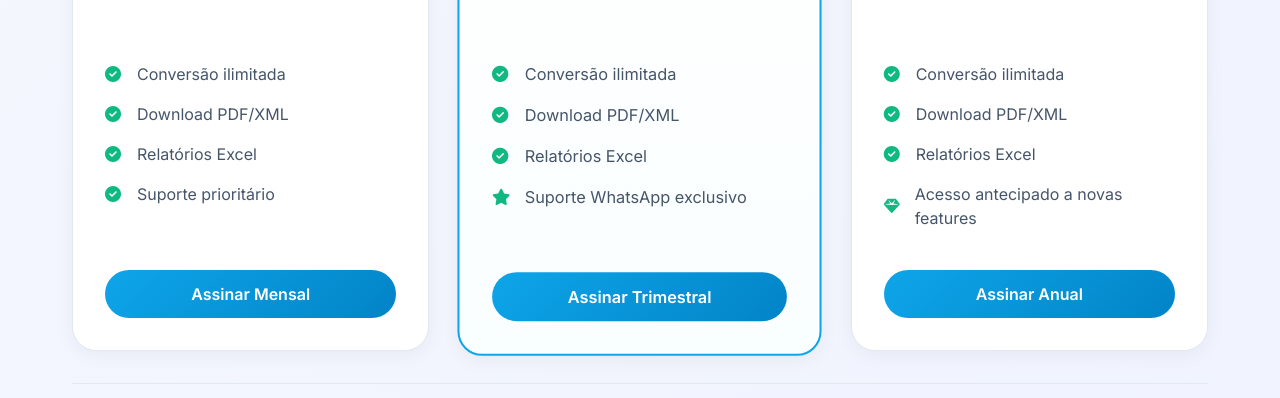
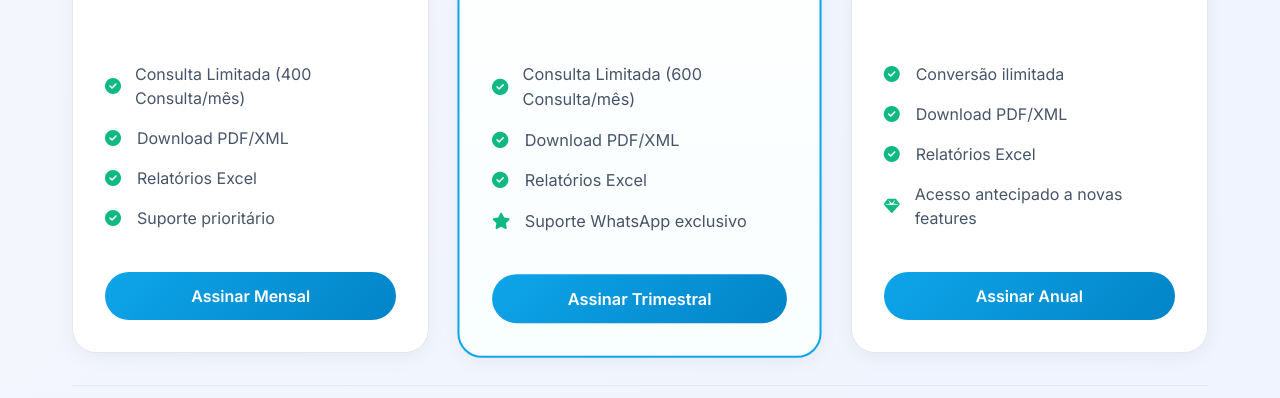
Before and after one commit to cvinicius22/SmartDanfe, a Django app: page / in a window 1280 px wide. Shown: the part 2115-2513 px from the top of the page. Run offline with Django 5.2, Linux system fonts and the light colour scheme; data that the repository does not hold is empty; parts of the project's set-up code (start-up, migrations or seed data) failed here and were passed over.

Commit message:
Update plans.html

```diff
--- a/nfe/templates/nfe/plans.html
+++ b/nfe/templates/nfe/plans.html
@@ -88,7 +88,7 @@
             <h3>Mensal</h3>
             <div class="price">R$ {{ plans.mensal|floatformat:2 }}<span>/mês</span></div>
             <ul class="features-list">
-                <li><i class="fas fa-check-circle"></i> Conversão ilimitada</li>
+                <li><i class="fas fa-check-circle"></i> Consulta Limitada (400 Consulta/mês)</li>
                 <li><i class="fas fa-check-circle"></i> Download PDF/XML</li>
                 <li><i class="fas fa-check-circle"></i> Relatórios Excel</li>
                 <li><i class="fas fa-check-circle"></i> Suporte prioritário</li>
@@ -109,7 +109,7 @@
                 <div class="savings">Economia de {{ economias.trimestral }}</div>
             {% endif %}
             <ul class="features-list">
-                <li><i class="fas fa-check-circle"></i> Conversão ilimitada</li>
+                <li><i class="fas fa-check-circle"></i> Consulta Limitada (600 Consulta/mês)</li>
                 <li><i class="fas fa-check-circle"></i> Download PDF/XML</li>
                 <li><i class="fas fa-check-circle"></i> Relatórios Excel</li>
                 <li><i class="fas fa-star"></i> Suporte WhatsApp exclusivo</li>
```
